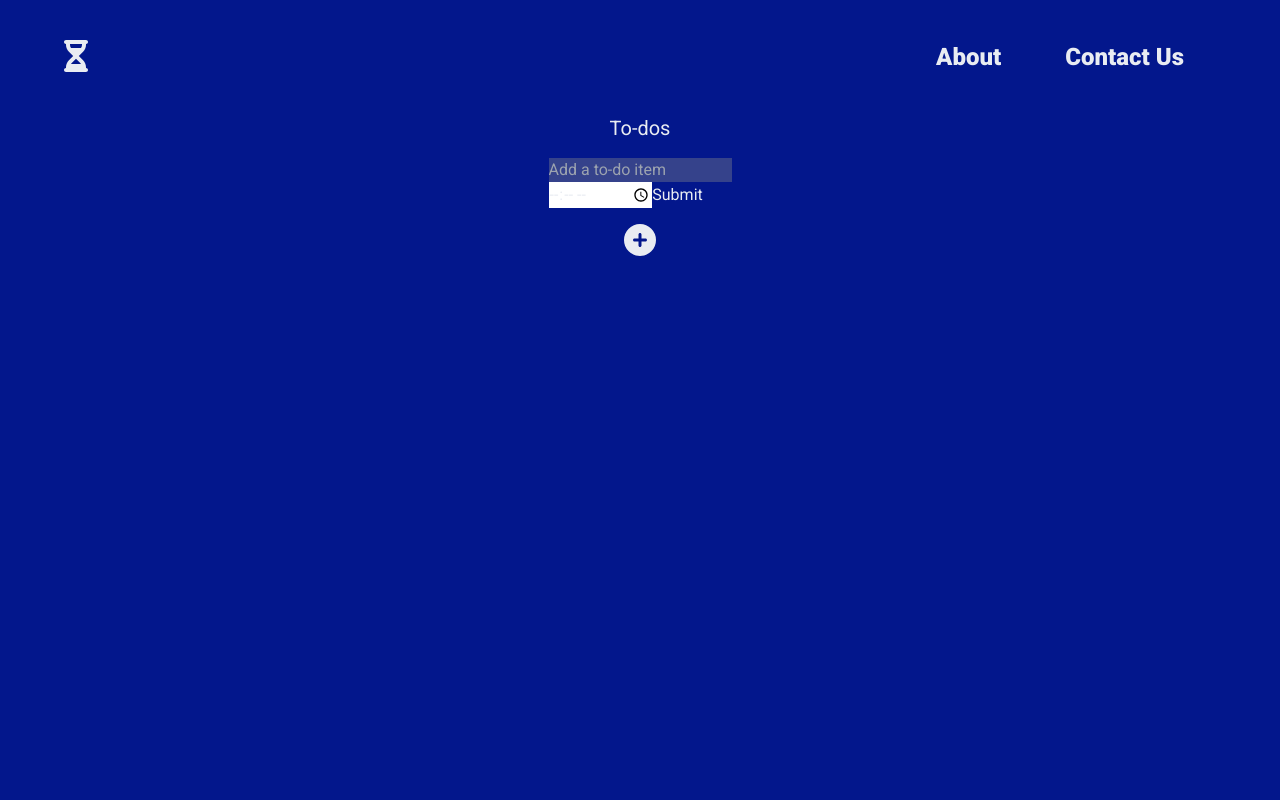
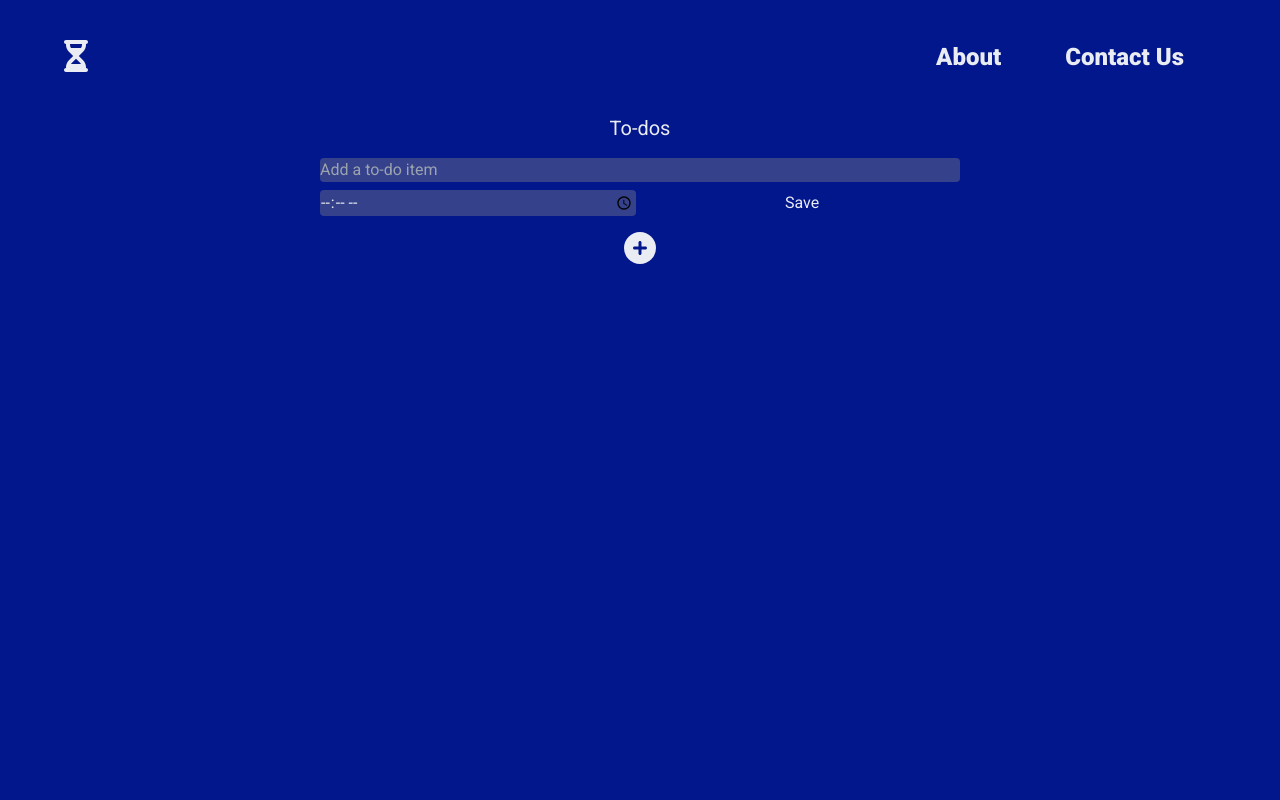
Before and after one commit to OlaseniGbenga/My-schedule-app, a React (Create React App) app: page / in a window 1280 px wide. Both pictures are taken after a click on the icon 640 px from the left and 174 px from the top of the page. Shown: the top 800 px of the page. Built offline with nearby package versions, Linux system fonts and the light colour scheme.

Commit message:
working on the layout of body

```diff
--- a/package.json
+++ b/package.json
@@ -14,6 +14,8 @@
     "react-dom": "^18.2.0",
     "react-router-dom": "^6.8.1",
     "react-scripts": "5.0.1",
+    "uuid": "^9.0.0",
+    "uuidv4": "^6.2.13",
     "web-vitals": "^2.1.4"
   },
   "scripts": {
--- a/src/components/Body.js
+++ b/src/components/Body.js
@@ -1,4 +1,6 @@
-import { useState } from "react";
+import { useState, useEffect } from "react";
+
+import { v4 as uuidv4 } from "uuid";
 
 // fontawesome
 import { FontAwesomeIcon } from "@fortawesome/react-fontawesome";
@@ -10,46 +12,63 @@ import {
 
 export default function Body() {
   //store data with use state
-const [task, setTask] = useState([]
-);
+  const [task, setTask] = useState([]);
 
   //control form visibility
   const [isFormVisible, setIsFormVisible] = useState(false);
-
-
 
   //function to update setTask
   function taskHandler(event) {
     event.preventDefault();
     const newInput = {
+      id: uuidv4(),
       todo: event.target.todo.value,
       time: event.target.time.value,
     };
-  setTask([...task,newInput]
+    setTask([...task, newInput]);
+    setIsFormVisible(false);
+    event.target.reset();
+    console.log(task);
+  }
 
+  //function to delete task
+  const handleDelete = (id) => {
+    setTask(task.filter((obj) => obj.id !== id));
+  };
 
-  );
-  setIsFormVisible(false)
-  event.target.reset();
-  console.log(task)
+  //local storage
+  useEffect(() => {
+    try {
+      const data = localStorage.getItem("my-task");
+      if (data) {
+        setTask(JSON.parse(data));
       }
+    } catch (error) {
+      console.log("Error parsing data from localStorage", error);
+    }
+  }, []);
+
+  useEffect(() => {
+    if(task.length !== 0){  localStorage.setItem("my-task", JSON.stringify(task))}
+  }, [task])
+
 
 
   return (
-    <div className="min-h-screen font-Roboto flex flex-col gap-y-4  items-center">
+    <div className="min-h-screen h-1/2 font-Roboto flex flex-col gap-y-4  items-center">
       <h3 className="text-xl">To-dos</h3>
       {/* How a todo should look like */}
 
-
       {task.map((activity, index) => (
-      <div className=" bg-c-lightBlue p-5 rounded flex gap-4 items-center">
+        <div className=" bg-c-lightBlue p-5 rounded flex gap-4 items-center  md:w-2/4  min-[280px]:w-3/4">
           <FontAwesomeIcon
             name="menu"
             icon={faCircleDot}
-          className="text-c-white"
+            className="text-green-600"
             size="1x"
+            onClick={() => handleDelete(activity.id)}
           />
-        <div className="flex flex-col gap-2">
+          <div key={activity.id} className="flex flex-col gap-2">
             <p className="text-lg font-bold">{activity.todo}</p>
             <div className="flex">
               <FontAwesomeIcon
@@ -64,29 +83,34 @@ function taskHandler(event) {
         </div>
       ))}
 
-
       {/* form  */}
 
-     {isFormVisible && <form className="flex flex-col" onSubmit={taskHandler}>
-        <label>
+      {isFormVisible && (
+        <form className="  md:w-2/4  min-[280px]:w-3/4 flex flex-col gap-2  " onSubmit={taskHandler}>
+          <label  className="w-full">
             <input
               name="todo"
               required
-
               type="text"
-            className="bg-c-lightBlue"
+              className="w-full rounded bg-c-lightBlue "
               placeholder="Add a to-do item"
             />
           </label>
 
-        <label className="flex flex-rows">
-          <input name="time"
+          <label className="flex flex-rows gap-2">
+            <input
+              name="time"
               required
- type="time" placeholder="set time" className="" />
+              type="time"
+              placeholder="set time"
+              className="w-1/2 rounded text-c-white bg-c-lightBlue"
+            />
 
-          <button type="submit"  >Submit</button>
+
+            <button className="w-1/2 rounded" type="submit">Save</button>
           </label>
-      </form>}
+        </form>
+      )}
 
       {/* +icon */}
       <FontAwesomeIcon
@@ -94,8 +118,8 @@ function taskHandler(event) {
         icon={faPlusCircle}
         className="text-c-white"
         size="2x"
-
-        onClick={() => {setIsFormVisible(true)
+        onClick={() => {
+          setIsFormVisible(true);
         }}
       />
     </div>
```
Also changed, not shown: 1 other file (tests, documents, lock files or other folders). Lines whose indentation alone changed are shown as unchanged.
